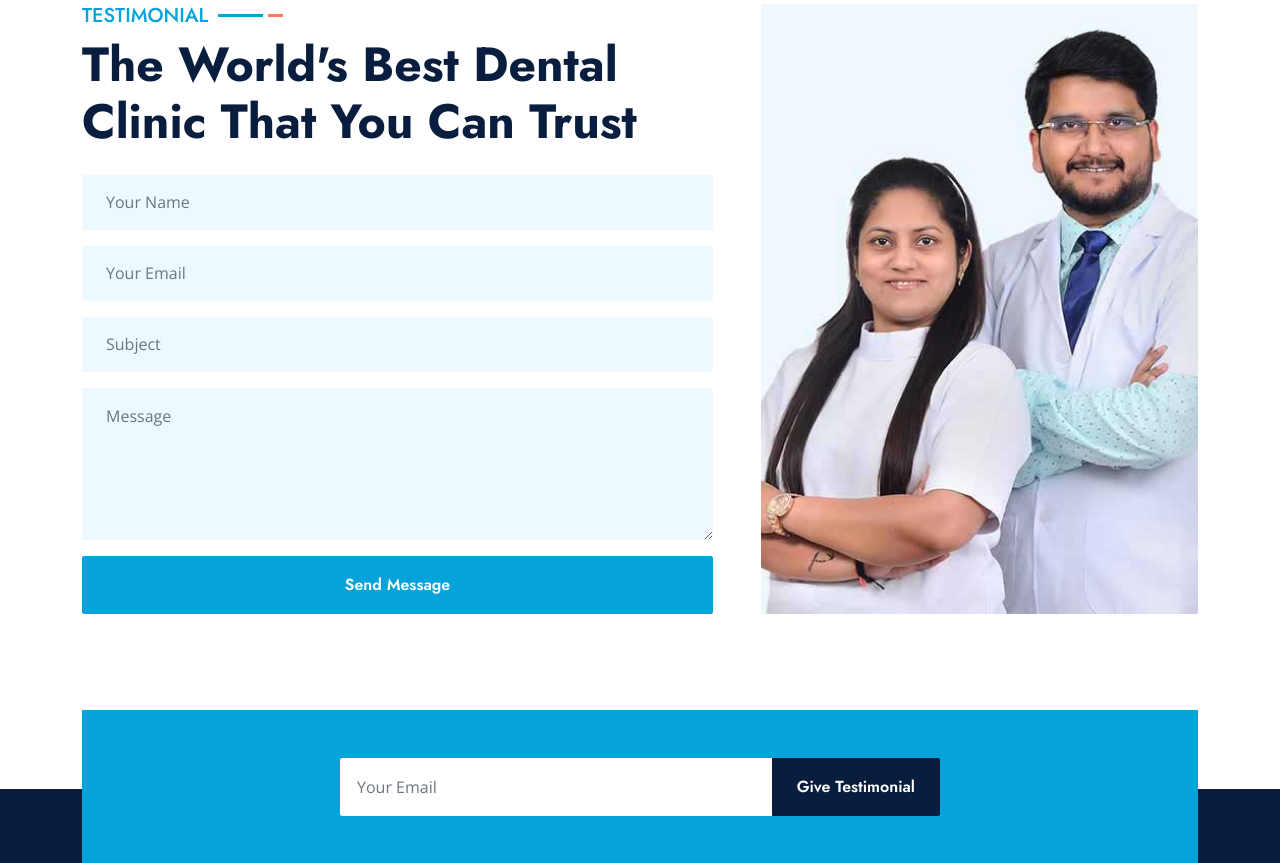
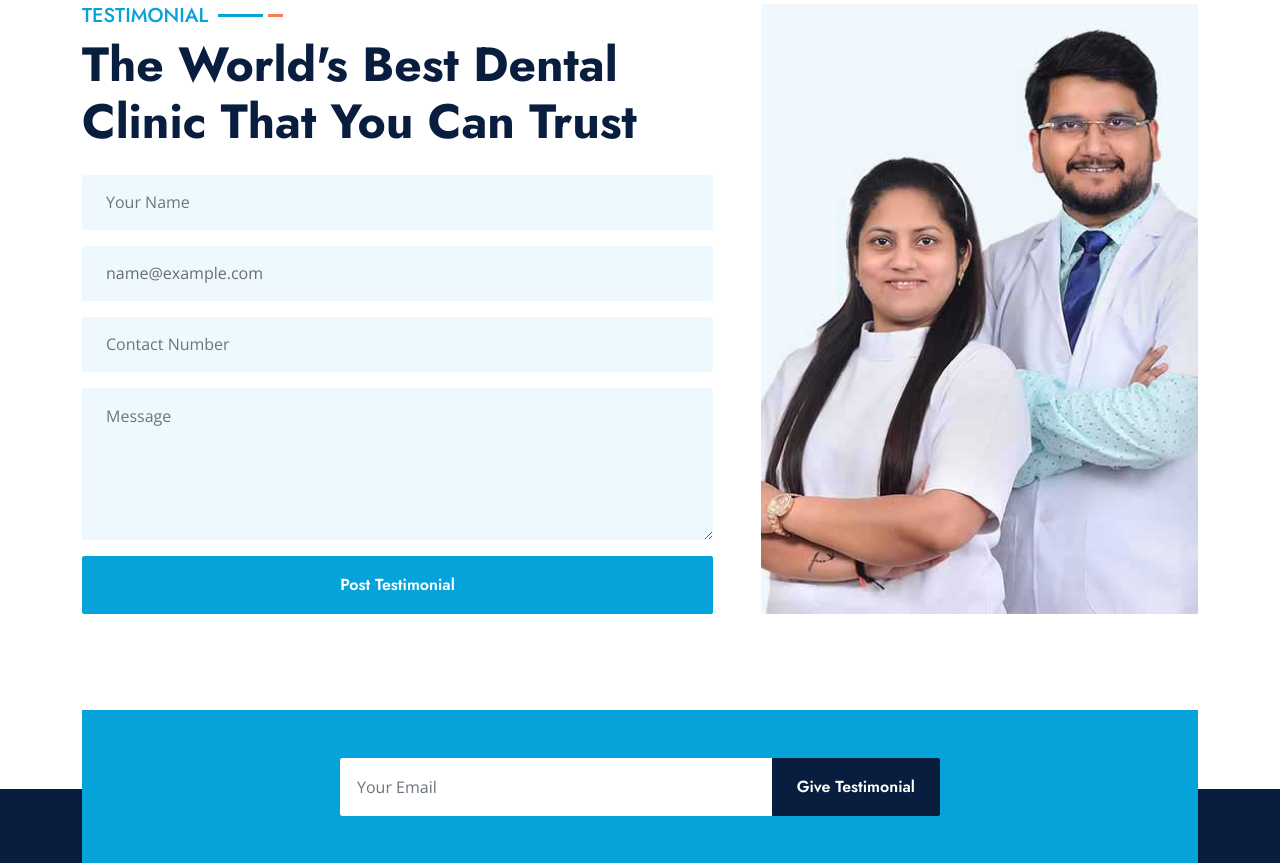
Before and after one commit to vimal-11/The_Dent_Inn, a Django app: template home/templates/testimonial.html in a window 1280 px wide. Shown: the part 471-1334 px from the top of the page. Run offline with Django 4.2, Linux system fonts and the light colour scheme; the template is opened without the code that fills it: most values are stand-ins (such as "Sample title", 1, 10 or a date in 2020); parts of the project's set-up code (start-up, migrations or seed data) failed here and were passed over; some libraries are stand-ins or nearby versions.

Commit message:
testimonials implemented

```diff
--- a/home/templates/base.html
+++ b/home/templates/base.html
@@ -136,7 +136,7 @@
                 <form action="{% url 'home:testimonial' %}" method="POST" class="mx-auto" style="max-width: 600px;">
                     {% csrf_token %}
                     <div class="input-group">
-                        <input type="text" name="email" class="form-control border-white p-3" placeholder="Your Email">
+                        <input type="text" name="email" class="form-control border-white p-3" placeholder="Your Email" required>
                         <button class="btn btn-dark px-4" type="submit">Give Testimonial</button>
                     </div>
                 </form>
@@ -157,7 +157,7 @@
                         <a class="text-light mb-2" href="{% url 'home:about' %}"><i class="bi bi-arrow-right text-primary me-2"></i>About Us</a>
                         <a class="text-light mb-2" href="{% url 'home:service' %}"><i class="bi bi-arrow-right text-primary me-2"></i>Our Services</a>
                         <a class="text-light mb-2" href="{% url 'home:appointment' %}"><i class="bi bi-arrow-right text-primary me-2"></i>Appointment</a>
-                        <a class="text-light" href="{% url 'home:contact' %}"><i class="bi bi-arrow-right text-primary me-2"></i>Contact Us</a>
+                        <a class="text-light mb-2" href="{% url 'home:contact' %}"><i class="bi bi-arrow-right text-primary me-2"></i>Contact Us</a>
                         <a class="text-light" href="{% url 'home:testimonial' %}"><i class="bi bi-arrow-right text-primary me-2"></i>Testimonial</a>
                     </div>
                 </div>
--- a/home/templates/testimonial.html
+++ b/home/templates/testimonial.html
@@ -25,23 +25,23 @@
                             <h5 class="position-relative d-inline-block text-primary text-uppercase">Testimonial</h5>
                             <h1 class="display-5 mb-0">The World's Best Dental Clinic That You Can Trust</h1>
                         </div>
-                        <form action="{% url 'home:contact' %}" method="post">
+                        <form action="{% url 'home:create_testimonial' %}" method="post">
                             {% csrf_token %}
                             <div class="row g-3">
                                 <div class="col-12">
-                                    <input type="text" name="message-name" class="form-control border-0 bg-light px-4" placeholder="Your Name" style="height: 55px;">
+                                    <input type="text" name="test-name" class="form-control border-0 bg-light px-4" placeholder="Your Name" style="height: 55px;">
                                 </div>
                                 <div class="col-12">
-                                    <input type="email" name="message-email" class="form-control border-0 bg-light px-4" placeholder="Your Email" style="height: 55px;">
+                                    <input type="email" name="test-email" class="form-control border-0 bg-light px-4" placeholder="Your Email" value='{{ email }}' style="height: 55px;">
                                 </div>
                                 <div class="col-12">
-                                    <input type="text" name="message-sub" class="form-control border-0 bg-light px-4" placeholder="Subject" style="height: 55px;">
+                                    <input type="text" name="test-con" class="form-control border-0 bg-light px-4" placeholder="Contact Number" style="height: 55px;">
                                 </div>
                                 <div class="col-12">
-                                    <textarea name="message" class="form-control border-0 bg-light px-4 py-3" rows="5" placeholder="Message"></textarea>
+                                    <textarea name="test" class="form-control border-0 bg-light px-4 py-3" rows="5" placeholder="Message"></textarea>
                                 </div>
                                 <div class="col-12">
-                                    <button class="btn btn-primary w-100 py-3" type="submit">Send Message</button>
+                                    <button class="btn btn-primary w-100 py-3" type="submit">Post Testimonial</button>
                                 </div>
                             </div>
                         </form>
--- a/home/urls.py
+++ b/home/urls.py
@@ -10,4 +10,5 @@ urlpatterns = [
     path('service/', views.service, name='service'),
     path('appointment/', views.appointment, name='appointment'),
     path('testimonial/', views.testimonial, name='testimonial'),
+    path('post_testimonial/', views.create_testimonial, name='create_testimonial'),
 ]
```
Also changed, not shown: home/admin.py (+11 -1 lines), home/models.py (+14 -0 lines), home/views.py (+28 -3 lines), home/migrations/0004_testimonial.py (added).
